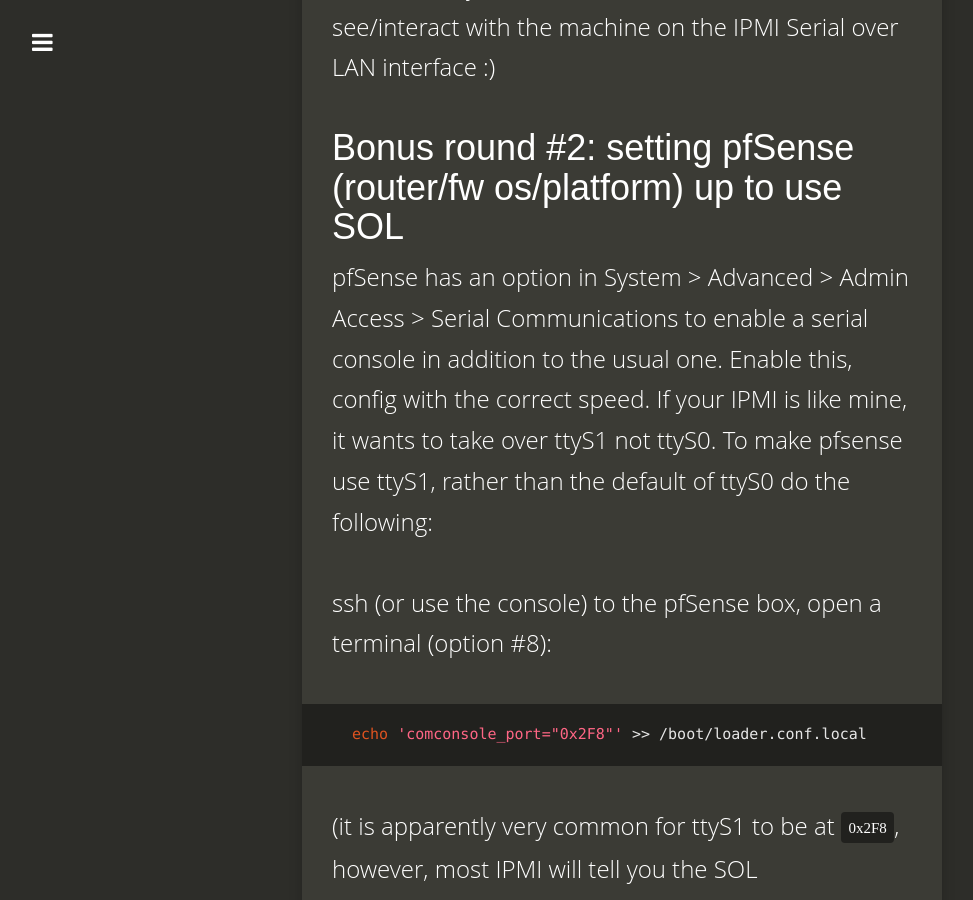
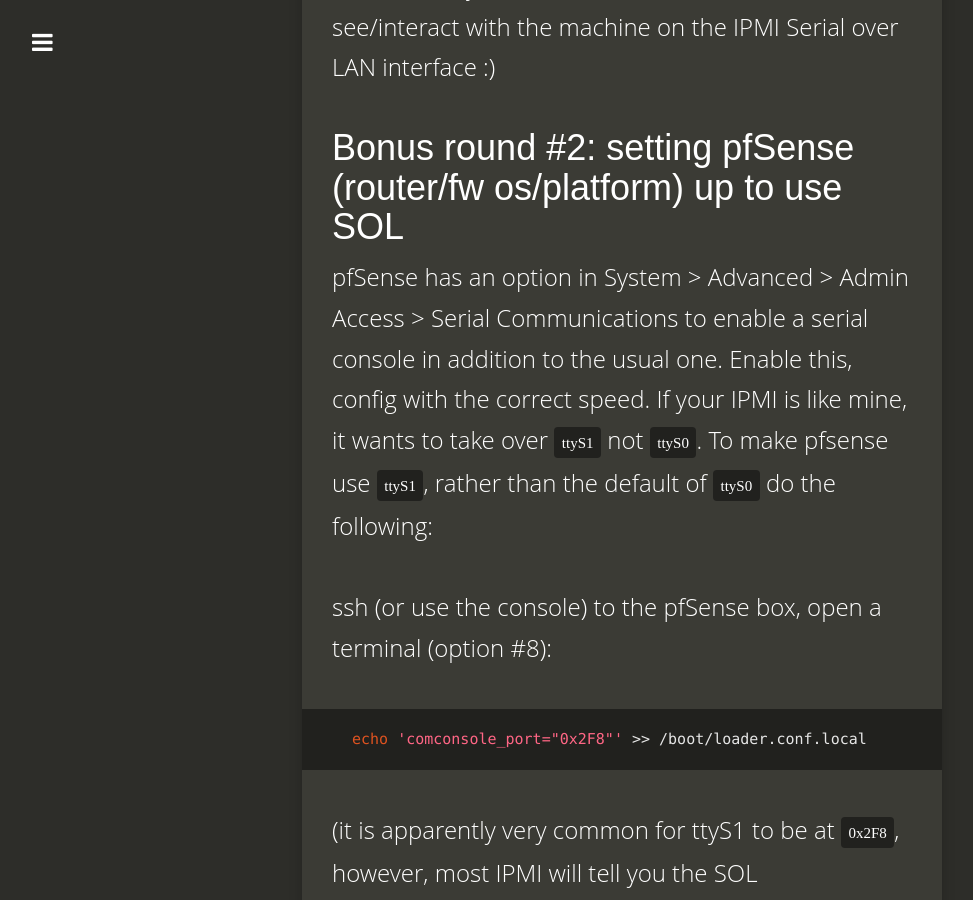
Before and after one commit to mrdaveanderson/mrdaveanderson.github.io, a Jekyll site: the page built from _posts/2017-04-14-CentOS7SerialConsole.md, in a window 1280 px wide and 900 px high, scrolled down 5143 px. Shown: the whole window, without its empty margins (18-991 px from the left). Built offline with Jekyll 4.4.1, drawn with Linux system fonts in a browser that asks for light colours; nearby versions of some CDN libraries.

```diff
--- a/_posts/2017-04-14-CentOS7SerialConsole.md
+++ b/_posts/2017-04-14-CentOS7SerialConsole.md
@@ -96,7 +96,7 @@ ipmitool -I lanplus -H [IP] -U ADMIN -P [PASS] sol activate
 Obviously replace `[IP]` and `[PASS]` with the relevant bits of data, and you should be able to connect and see/interact with the machine on the IPMI Serial over LAN interface :)
 
 # Bonus round #2: setting pfSense (router/fw os/platform) up to use SOL
-pfSense has an option in System > Advanced > Admin Access > Serial Communications to enable a serial console in addition to the usual one. Enable this, config with the correct speed. If your IPMI is like mine, it wants to take over ttyS1 not ttyS0. To make pfsense use ttyS1, rather than the default of ttyS0 do the following:
+pfSense has an option in System > Advanced > Admin Access > Serial Communications to enable a serial console in addition to the usual one. Enable this, config with the correct speed. If your IPMI is like mine, it wants to take over `ttyS1` not `ttyS0`. To make pfsense use `ttyS1`, rather than the default of `ttyS0` do the following:
 
 ssh (or use the console) to the pfSense box, open a terminal (option #8):
 
```
